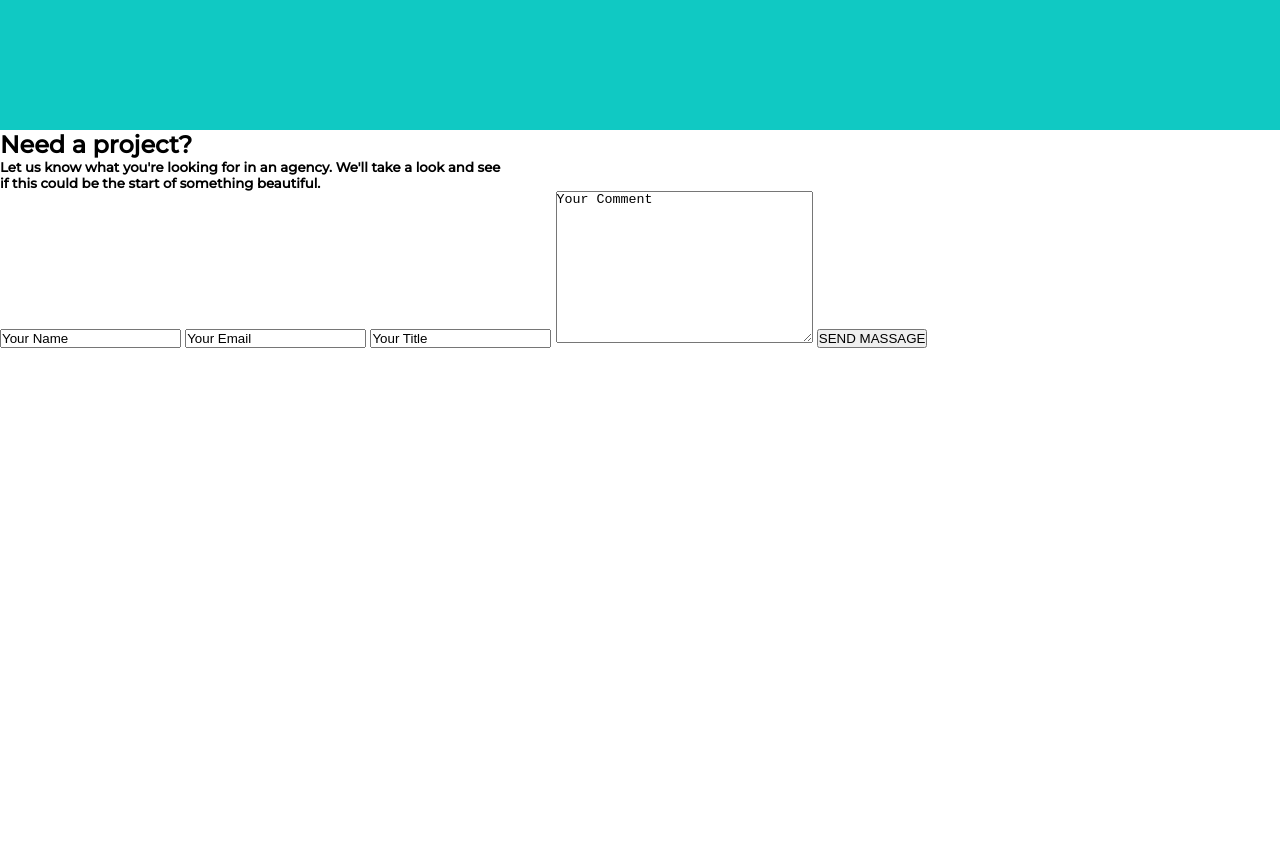
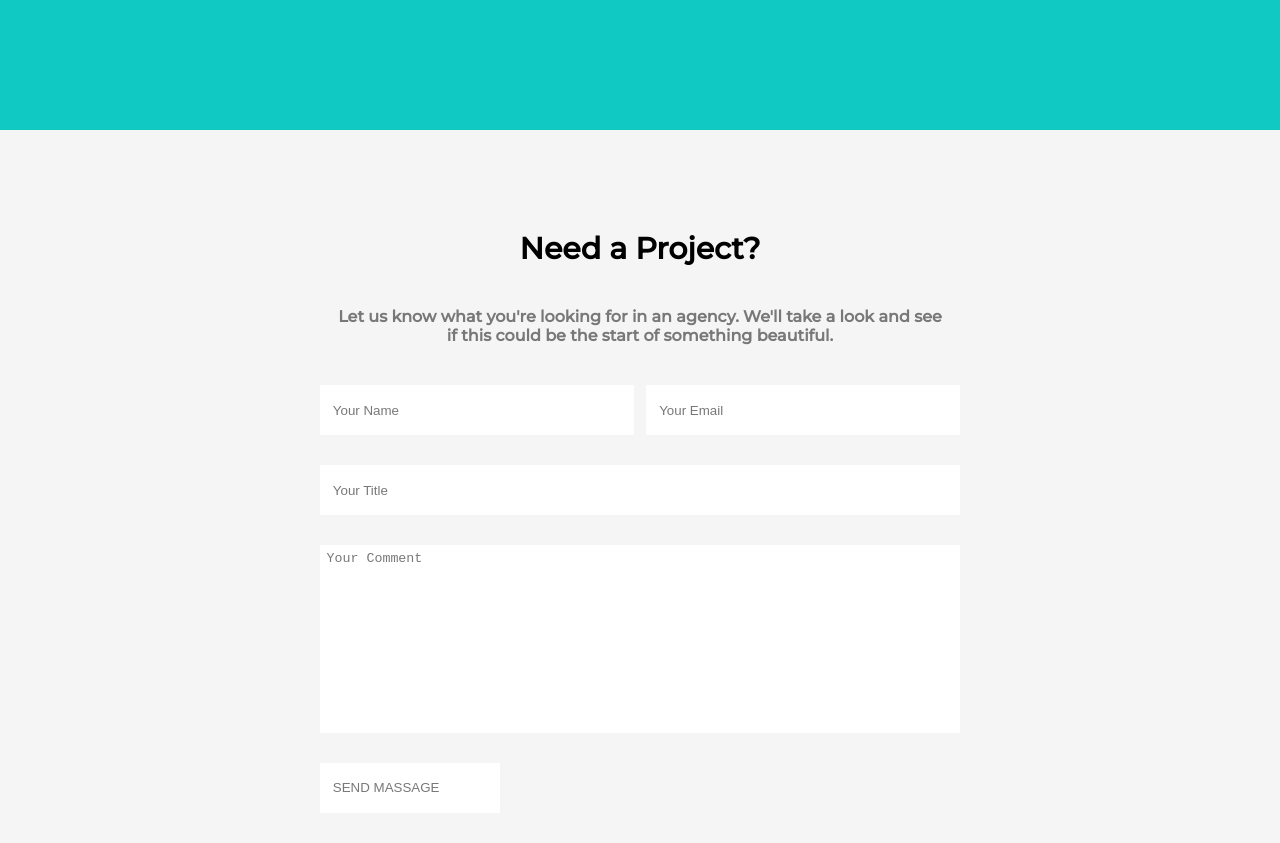
Before and after one commit to bohdan455/WebPage, a plain HTML site: page index.html in a window 1280 px wide. Shown: the part 3460-4303 px from the top of the page. Before the commit the page ends 3808 px from the top, so only its background shows below. Drawn offline with Linux system fonts and the light colour scheme.

Commit message:
version 0.9

```diff
--- a/css/style.css
+++ b/css/style.css
@@ -239,6 +239,69 @@ nav{
     text-transform: uppercase;
     font-size: 12px;
 }
+.need-a-project{
+    background-color: #f5f5f5;
+    font-size: 0;
+}
+.need-a-project form{
+    justify-content: space-between;
+}
+.need-a-project input{
+    background-color: white;
+    height: 50px;
+    color:#787878;
+    border: none;
+    text-align: left;
+    margin-bottom: 30px;
+    padding-left: 2%;
+}
+.need-a-project-input-text{
+    width: 47%;
+
+
+}
+.need-a-project-input-title{
+    width: 98%;
+}
+.need-a-project textarea{
+    color:#787878;
+    resize: none;
+    height: 175px;
+    width: 98%;
+    margin-bottom: 30px;
+    border: none;
+    padding: 1%;
+}
+.need-a-project-button{
+    background-color: #10c9c3;
+    width: 180px;
+    height: 50px;
+    color: white;
+    margin: auto;
+    text-align: center;
+}
+
+.need-a-project-container{
+
+    padding-top: 100px;
+    width: 50%;
+    margin: auto;
+}
+.need-a-project-text{
+    text-align: center;
+}
+.need-a-project-text h2{
+    font-size: 30px;
+    margin-bottom: 40px;
+    font-weight: 700;
+}
+.need-a-project-text h5{
+    font-size: 16px;
+    color:#787878;
+    margin-bottom: 40px;
+}
+
+
 @media(max-width: 1150px){
     .header{
         height: 120vh;
--- a/index.html
+++ b/index.html
@@ -120,16 +120,21 @@
         </p>
     </Section>
     <Section class="need-a-project">
-        <h2>Need a project?</h2>
+        <div class="need-a-project-container">
+        <div class="need-a-project-text">
+            <h2>Need a Project?</h2>
         <h5>Let us know what you're looking for in an agency. We'll take a look and see <br>
             if this could be the start of something beautiful.</h5>
+        </div>
         <form action="" method="get">
-            <input type="text" value="Your Name">
-            <input type="text" value="Your Email">
-            <input type="text" value="Your Title">
-            <textarea name="" id="" cols="30" rows="10" >Your Comment</textarea>
-            <input type="button" value="SEND MASSAGE">
+                                                     <!-- never mind about this -->
+            <input class="need-a-project-input-text" style = "margin-right: 2%;" type="text" value="Your Name">
+            <input class = "need-a-project-input-text" type="text" value="Your Email"><br>
+            <input class = "need-a-project-input-title" type="text" value="Your Title"><br>
+            <textarea  name="" id="" cols="30" rows="10" >Your Comment</textarea> <br>
+            <input class="need-a-project-button" type="button" value="SEND MASSAGE">
         </form>
+    </div>
     </Section>
     <script>
 
```
